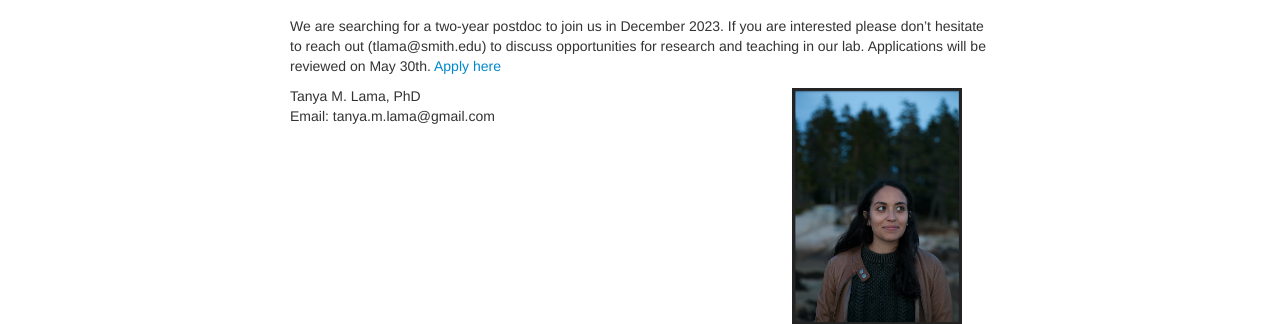
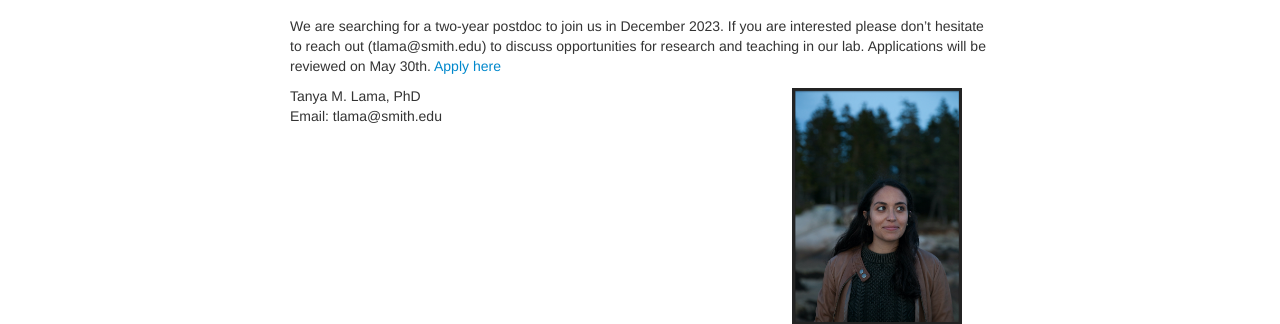
Before and after one commit to tanyalama/tanyalama.github.io, a Jekyll site: the page built from index.md, in a window 1280 px wide. Shown: the part 298-622 px from the top of the page. Built offline with Jekyll 4.4.1, drawn with Linux system fonts in a browser that asks for light colours.

Commit message:
Update index.md

```diff
--- a/index.md
+++ b/index.md
@@ -17,7 +17,7 @@
     <div class="row-fluid">
         <div class="span5">
             Tanya M. Lama, PhD<br/>
-            Email: tanya.m.lama@gmail.com<br/>
+            Email: tlama@smith.edu<br/>
         </div>
 
         <div class="span2">
```
